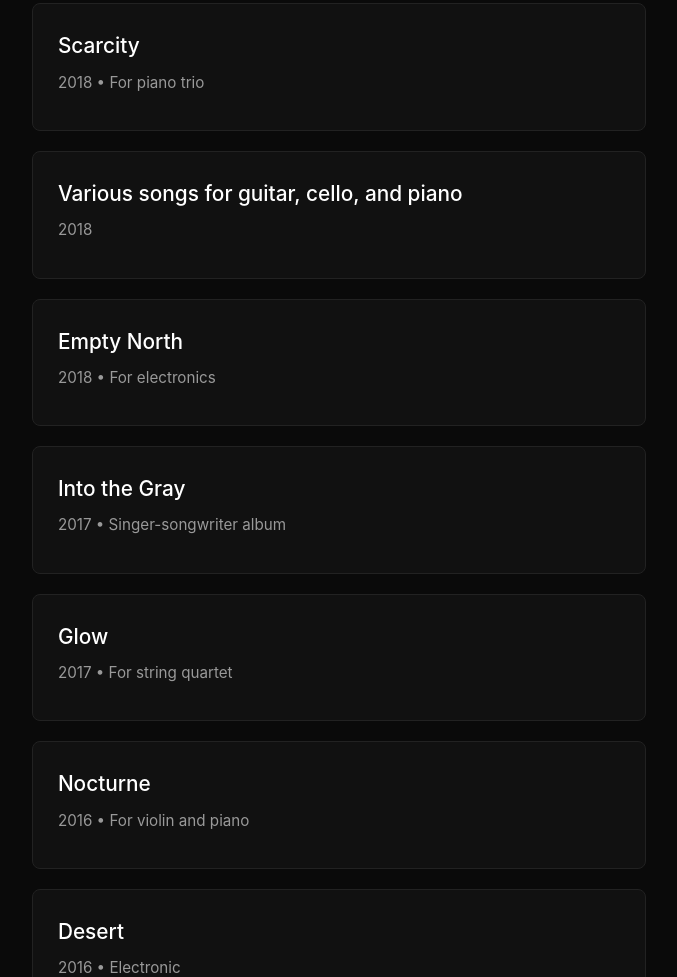
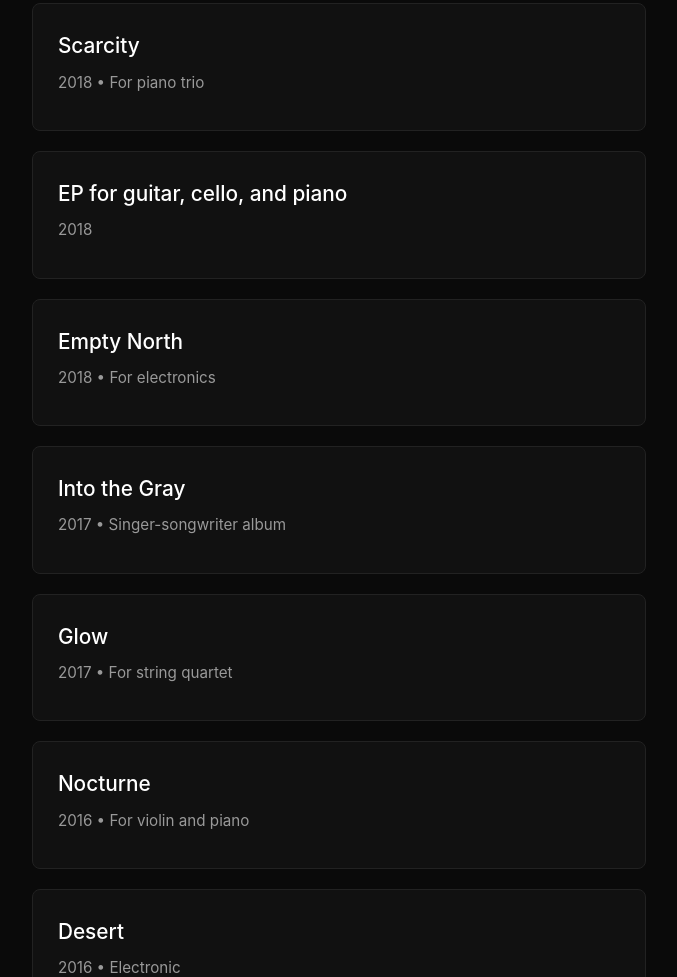
Before and after one commit to empyreandance/music, a plain HTML site: page works.html in a window 1280 px wide. Shown: the part 1170-2147 px from the top of the page, without its empty margins (301-978 px from the left). Drawn offline with Linux system fonts and the light colour scheme.

Commit message:
Update works.html

```diff
--- a/works.html
+++ b/works.html
@@ -201,7 +201,7 @@
                     <div class="work-details">2018 • For piano trio</div>
                 </li>
                 <li class="work-item">
-                    <div class="work-title">Various songs for guitar, cello, and piano</div>
+                    <div class="work-title">EP for guitar, cello, and piano</div>
                     <div class="work-details">2018</div>
                 </li>
                 <li class="work-item">
```
